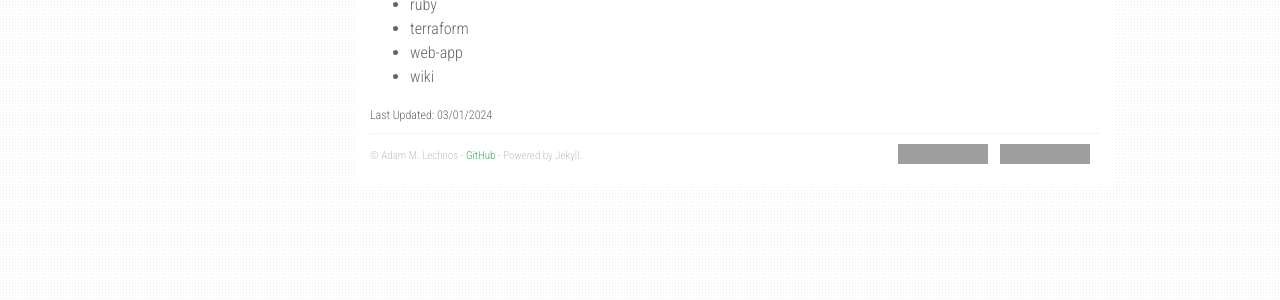
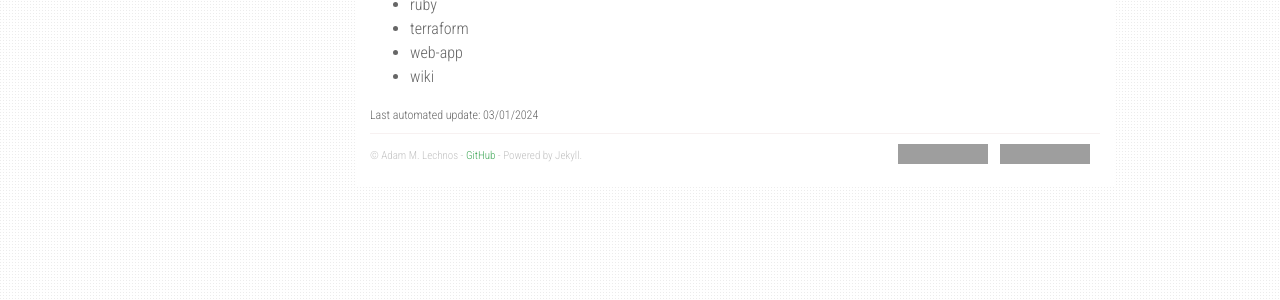
Before and after one commit to Adam-Lechnos/adam-lechnos.github.io, a Jekyll site: the page built from topics.md, in a window 1280 px wide. Shown: the part 587-887 px from the top of the page. Built offline with Jekyll 4.4.1, drawn with Linux system fonts in a browser that asks for light colours; nearby versions of some CDN libraries; grey boxes are pictures that could not be loaded.

```diff
--- a/topics.md
+++ b/topics.md
@@ -30,4 +30,4 @@
 * web-app
 * wiki
 
-<sub>Last Updated: 03/01/2024<sub>
+<sub>Last automated update: 03/01/2024<sub>
```
